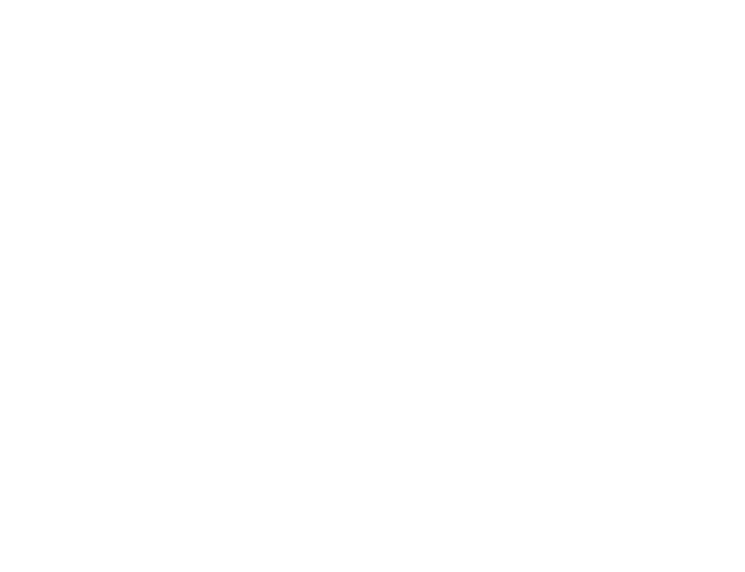
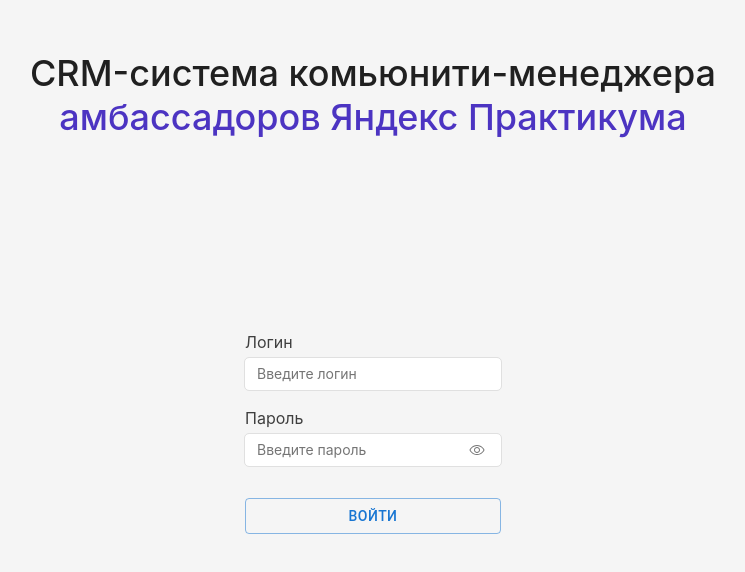
Before and after one commit to Tenth-Team/frontend, a React (Vite) app: page /signin in a window 1280 px wide. Before the commit this address had no page. Shown: the part 108-680 px from the top of the page, without its empty margins (267-1012 px from the left). Built offline with nearby package versions, Linux system fonts and the light colour scheme.

Commit message:
autorization

```diff
--- /dev/null
+++ b/src/components/Login/Login.module.scss
@@ -0,0 +1,23 @@
+.container {
+    background: var(--gray-02---90);
+    width: 100%;
+    height: 100vh;
+    display: flex;
+    flex-direction: column;
+    align-items: center;
+}
+
+.container__title {
+    margin: 160px auto 190px auto;
+    font-family: var(--font-family);
+font-weight: 500;
+font-size: 36px;
+line-height: 122%;
+text-align: center;
+color: var(--gray-900);
+width: 734px;
+
+&_colored {
+    color: var(--primary-main);
+}
+}
--- /dev/null
+++ b/src/components/Login/Login.tsx
@@ -0,0 +1,20 @@
+import { useState } from "react";
+import { Navigate } from "react-router-dom";
+import style from './Login.module.scss'
+
+import { LoginForm } from "./LoginForm/LoginForm";
+
+
+const Login = () => {
+    const [loggedIn, setLogin] = useState(false);
+
+    return (
+            loggedIn ? <Navigate to="/" replace /> :
+            <section className={style.container}>
+                <h2 className={style.container__title}>CRM-система комьюнити-менеджера <span className={style.container__title_colored}>амбассадоров Яндекс Практикума </span></h2>
+                <LoginForm />
+            </section>
+          );
+    }
+
+    export default Login
--- /dev/null
+++ b/src/components/Login/LoginForm/InputPassword/InputPassword.module.scss
@@ -0,0 +1,20 @@
+.input__password {
+	position: relative;
+}
+.input__passwordControl {
+	position: absolute;
+	top: 8px;
+	right: 12px;
+	display: inline-block;
+	width: 20px;
+	height: 20px;
+	background: url(/src/assets/images/eye.svg) 0 0 no-repeat;
+    background-size: 16px 16px;
+}
+/* &_active {
+	background: url(/src/assets/images/eye.svg) 0 0 no-repeat;
+}*/
+
+.input__password_area {
+    width: 100%;
+}
--- /dev/null
+++ b/src/components/Login/LoginForm/InputPassword/InputPassword.tsx
@@ -0,0 +1,46 @@
+import { useState, type FC } from "react"
+import s from "../../../../modules/ModalAddUser/FormAddUser/components/Input/styles.module.scss"
+import style from "./InputPassword.module.scss"
+
+type TypeInputProps = {
+  label: string
+  name: string
+  register: any
+  error?: string
+}
+
+export const InputPassword: FC<TypeInputProps> = props => {
+  const [type, setType] = useState("password")
+
+  console.log(type)
+  const handleShowHidePassword = () => {
+    if (type === "password") {
+      setType("text")
+    } else {
+      setType("password")
+    }
+  }
+
+  return (
+    <fieldset className={s.input}>
+      <label className={s.input__label}>{props.label}</label>
+      <div className={`${s.input__area} ${style.input__password}`}>
+        <input
+          type={type}
+          placeholder="Введите пароль"
+          className={`${s.input__inner} ${style.input__password_area}
+      `}
+          {...props}
+        />
+        <a
+          href="#"
+          className={style.input__passwordControl}
+          onClick={handleShowHidePassword}
+        ></a>
+      </div>
+      {props.error ? (
+        <span className={s.input__error}>{props.error}</span>
+      ) : null}
+    </fieldset>
+  )
+}
--- /dev/null
+++ b/src/components/Login/LoginForm/LoginForm.module.scss
@@ -0,0 +1,108 @@
+.form {
+  width: 256px;
+  display: flex;
+  flex-direction: column;
+  max-height: 244px;
+  min-height: 204px;
+  gap: 32px;
+
+  & svg {
+    & * {
+    position: absolute;
+      stroke: var(--danger---main);
+      top: 10px;
+      right: 10px;
+      display: inline-block;
+      background-size: 16px 16px;
+    }
+  }
+
+  &__inputs {
+    display: flex;
+    flex-direction: column;
+    gap: 16px;
+  }
+
+  &__input {
+    position: relative;
+  }
+
+  &__button_primary {
+    border-radius: 4px;
+    padding: 8px 16px;
+    width: 100%;
+    height: 36px;
+    background: var(--primary-main);
+
+    font-family: var(--font-family);
+    font-weight: 500;
+    font-size: 14px;
+    line-height: 143%;
+    color: var(--gray-02-100);
+  }
+
+  &__errorText {
+    margin-top: 4px;
+    font-family: var(--font-family);
+    font-weight: 400;
+    font-size: 12px;
+    line-height: 133%;
+    color: var(--danger---main);
+  }
+}
+
+.modal {
+  &__contaner {
+    border-radius: 4px;
+    padding: 24px;
+    width: 451px;
+    height: fit-content;
+    box-shadow: 0 6px 12px 0 rgba(0, 0, 0, 0.1);
+    background: var(--gray-02-100);
+  }
+
+  &__titleArea {
+    display: flex;
+    gap: 16px;
+    margin-bottom: 8px;
+
+    & svg {
+      & * {
+        stroke: var(--danger---main);
+      }
+    }
+  }
+
+  &__textArea {
+    display: flex;
+    flex-direction: column;
+    gap: 32px;
+  }
+
+  &__title {
+    margin: 0;
+    padding: 0;
+    font-family: var(--font-family);
+    font-weight: 500;
+    font-size: 20px;
+    line-height: 90%;
+    color: var(--gray-02---20);
+  }
+
+  &__text {
+    margin: 0;
+    padding: 0;
+    padding-left: 40px;
+    font-family: var(--font-family);
+    font-weight: 400;
+    font-size: 16px;
+    line-height: 150%;
+    color: var(--gray-02---40);
+    white-space: pre-wrap;
+
+    &_colored {
+      color: var(--danger---main);
+    }
+  }
+
+}
--- /dev/null
+++ b/src/components/Login/LoginForm/LoginForm.tsx
@@ -0,0 +1,144 @@
+import { useState, type FC } from "react"
+import { Input } from "../../../modules/ModalAddUser/FormAddUser/components/Input"
+import { useForm } from "react-hook-form"
+import { yupResolver } from "@hookform/resolvers/yup"
+import * as yup from "yup"
+import style from "./LoginForm.module.scss"
+import { InputPassword } from "./InputPassword/InputPassword"
+import { Box, Popover, Button } from "@mui/material"
+import { AlertTtriangleIconSVG } from "../../../ui-kit"
+import React from "react"
+
+/* type TypeFormProps = {
+    onClick: () => void
+  } */
+
+const schema = yup
+  .object({
+    login: yup.string().min(2).max(15).required(),
+    password: yup.string().min(4).required(),
+  })
+  .required()
+
+export const LoginForm: FC = () => {
+  const [open, setOpen] = useState<boolean>(false)
+  const [isValid, setIsValid] = useState<boolean>(true)
+
+  React.useEffect(() => {
+    console.log(isValid)
+  })
+
+  const handleClickOpen = () => {
+    setOpen(true)
+  }
+
+  const handleClose = () => {
+    setOpen(false)
+  }
+
+  const {
+    register,
+    handleSubmit,
+    formState: {
+      errors,
+      //  isValid
+    },
+    reset,
+  } = useForm({ mode: "onBlur", resolver: yupResolver(schema) })
+
+  const onSubmit = (data: any) => {
+    console.log(data)
+    reset()
+  }
+
+  return (
+    <>
+      <form className={style.form} onSubmit={handleSubmit(onSubmit)}>
+        <div className={style.form__inputs}>
+          <div className={style.form__input}>
+            <Input
+              label="Логин"
+              name="login"
+              error={errors.login?.message}
+              register={{
+                ...register("login"),
+                type: "text",
+                placeholder: "Введите логин",
+                defaultValue: "",
+              }}
+            />
+            {!isValid ? <AlertTtriangleIconSVG /> : null}
+            {!isValid ? (
+              <p className={style.form__errorText}>Неправильный логин</p>
+            ) : null}
+          </div>
+
+          <div className={style.form__input}>
+            <InputPassword
+              label="Пароль"
+              name="password"
+              error={errors.password?.message}
+              register={{
+                ...register("password"),
+                defaultValue: "",
+              }}
+            />
+            {!isValid ? (
+              <p className={style.form__errorText}>Неправильный пароль</p>
+            ) : null}
+          </div>
+        </div>
+
+        <Button
+          variant="outlined"
+          type="submit"
+          disabled={!isValid}
+          onClick={handleClickOpen}
+        >
+          Войти
+        </Button>
+      </form>
+
+      <Popover
+        anchorOrigin={{
+          vertical: "bottom",
+          horizontal: "right",
+        }}
+        transformOrigin={{
+          vertical: "bottom",
+          horizontal: "right",
+        }}
+        sx={{
+          display: "flex",
+          alignItems: "center",
+          justifyContent: "center",
+        }}
+        onClose={handleClose}
+        open={open}
+      >
+        <Box className={style.modal__contaner}>
+          <div className={style.modal__titleArea}>
+            <AlertTtriangleIconSVG />
+            <h2 id="customized-dialog-title" className={style.modal__title}>
+              Ошибка входа в систему
+            </h2>
+          </div>
+          <div className={style.modal__textArea}>
+            <p className={style.modal__text}>
+              Попробуйте еще раз ввести личные данные для входа в систему,
+              убедившись в их корректности. Посмотрите, может вы случайно
+              сменили язык клавиатуры или нажали caps lock. Если вы забыли
+              пароль или вышеперечисленные советы не помогли - обращайтесь в
+              техническую поддержку CRM-системы.
+            </p>
+            <p className={style.modal__text}>
+              С любовью, <br />
+              разработчики MVP CRM-системы{" "}
+              <span className={style.modal__text_colored}>❤</span>
+            </p>
+          </div>
+        </Box>
+      </Popover>
+    </>
+  )
+}
--- a/src/modules/ModalAddUser/index.tsx
+++ b/src/modules/ModalAddUser/index.tsx
@@ -7,7 +7,7 @@
 import { FormAddUser } from "./FormAddUser"
 
 export const ModalAddUser: FC = () => {
-  const [open, setOpen] = useState<boolean>(false)
+  const [open, setOpen] = useState<boolean>(true)
 
   const handleClickOpen = () => {
     setOpen(true)
--- a/src/routes/index.tsx
+++ b/src/routes/index.tsx
@@ -1,5 +1,6 @@
 import {
   Route,
+  Routes,
   createBrowserRouter,
   createRoutesFromElements,
 } from "react-router-dom"
@@ -8,9 +9,13 @@
 import { Spinner } from "../ui-kit"
 import Main from "../components/Main/Main"
 import { ModalAddUser } from "../modules/ModalAddUser"
+import Login from "../components/Login/Login"
 
 export const router = createBrowserRouter(
   createRoutesFromElements(
+    <>
+      <Route path="/signin" element={<Login />} />
+
       <Route
         path="/"
         element={<Layout />}
@@ -86,7 +91,8 @@
         />
         {/* Временно для Кодинга. */}
         <Route path="/modal" element={<ModalAddUser />} />
-    </Route>,
+      </Route>
+    </>,
   ),
   {
     basename: "/",
```
Also changed, not shown: src/assets/images/alert-triangle.svg (added), src/assets/images/eye.svg (added). Lines whose indentation alone changed are shown as unchanged.
